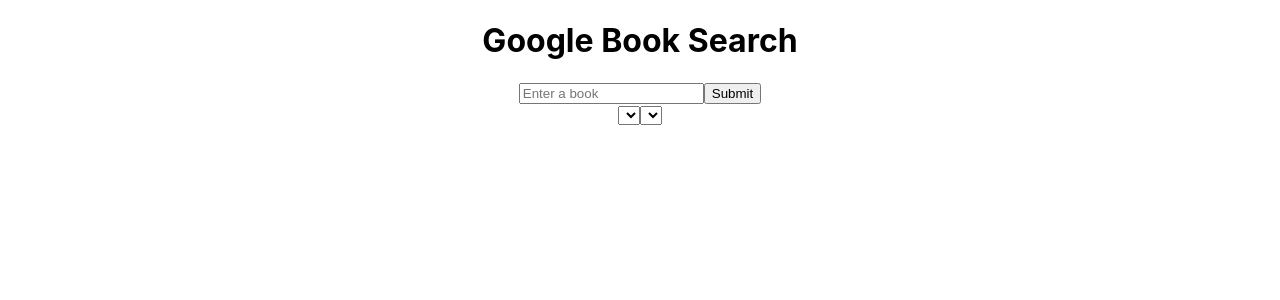
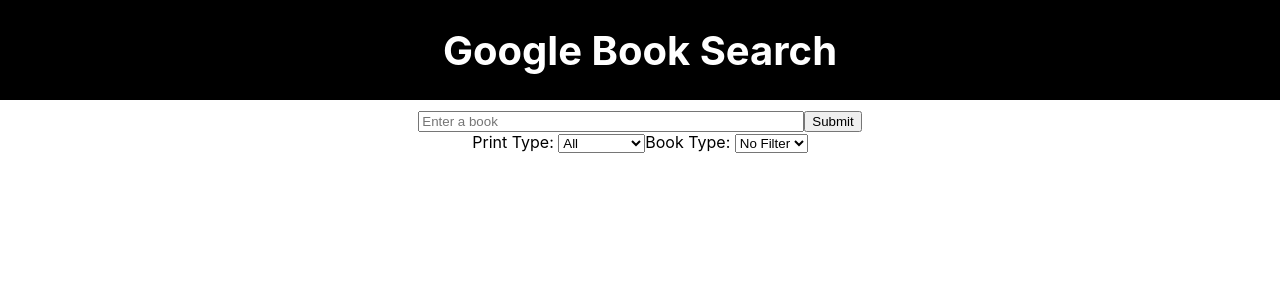
Before and after one commit to thinkful-ei-gecko/marlon-sean-BooksApi, a React (Create React App) app: page / in a window 1280 px wide. Shown: the top 300 px of the page. Built offline with nearby package versions, Linux system fonts and the light colour scheme.

Commit message:
refactored assignment

```diff
--- a/src/App.js
+++ b/src/App.js
@@ -1,6 +1,5 @@
 import React from 'react';
 import './App.css';
-import FilterBar from './FilterBar';
 import Search from './Search';
 import Header from './Header';
 import Results from './Results';
@@ -8,39 +7,43 @@
 class App extends React.Component {
   state={
     booksList: [],
-    currentVolume:'',
+    baseURL: 'https://www.googleapis.com/books/v1/volumes?q=',
   }
 
-  updateStateVolumeList(response){
+  updateBooksList(response){
       this.setState({
         booksList: response
       })
   }
 
-  updateCurrentVolumeState(response){
+  generateURL = (search, printType, filter) => {
+    let printTypeString = `&printType=${printType}`
+    let filterString = `&filter=${filter}`
 
+    if(filter === ''){
+     filterString = '';
+    }
+
+    let newBaseURL = `https://www.googleapis.com/books/v1/volumes?q=${search}${printTypeString}${filterString}`;
+
+    this.setState({baseURL: newBaseURL}, this.getBooks)
   }
-
-  getBooks = query => {
-    this.updateCurrentVolumeState(query);
-    const baseURL = `https://www.googleapis.com/books/v1/volumes?q=${query}`;
+  getBooks = () => {
+    let baseURL = this.state.baseURL
     console.log(baseURL)
-      fetch(baseURL)
+      fetch(`${baseURL}`)
       .then(response => response.ok ? response.json() : Promise.reject("Something went wrong here"))
       .then(response => {
-        this.updateStateVolumeList(response.items)
+        this.updateBooksList(response.items)
         console.log(this.state.booksList)
       })
-
   }
-
 
   render() {
     return (
       <div className="App">
         <Header />
-        <Search getBooks={this.getBooks} />
-        <FilterBar />
+        <Search getBooks={this.getBooks} generateURL={this.generateURL}/>
         <Results books={this.state.booksList} />
       </div>
     )
--- a/src/FilterBar.js
+++ /dev/null
@@ -1,21 +0,0 @@
-import React from 'react';
-import ReactDOM from 'react-dom'
-
-class FilterBar extends React.Component {
-
-    render(){
-
-        return(
-            <section>
-                <select>
-
-                </select>
-                <select>
-
-                </select>
-            </section>
-        )
-    }
-}
-
-export default FilterBar
--- /dev/null
+++ b/src/Header.css
@@ -0,0 +1,11 @@
+h1{
+    display: flex;
+    background-color: black;
+    color: white;
+    margin: 0;
+    height: 100px;
+    font-size: 40px;
+    justify-content: center;
+    align-content: center;
+    align-items: center;
+}
--- a/src/Header.js
+++ b/src/Header.js
@@ -1,11 +1,11 @@
 import React from 'react';
-import ReactDOM from 'react-dom'
+import './Header.css';
 
 class Header extends React.Component {
 
     render() {
         return (
-            <h1>Google Book Search </h1>
+            <h1>Google Book Search</h1>
         )
     }
 }
--- /dev/null
+++ b/src/Results.css
@@ -0,0 +1,23 @@
+ul{
+    display: flex;
+    flex-direction: column;
+    list-style: none;
+}
+
+li{
+    display: block;
+    margin-left: auto;
+    margin-right: auto;
+    margin: 1px;
+    border: 1px solid black;
+}
+
+p{
+    font-size: 16px;
+    margin-left: auto;
+    margin-right: auto;
+}
+
+img{
+    float: left;
+}
--- a/src/Results.js
+++ b/src/Results.js
@@ -1,11 +1,10 @@
 import React from 'react';
-import ReactDOM from 'react-dom'
+import './Results.css';
 
-class Results extends React.Component{
 
-    render(){
+function Results(props) {
 
-    const data=this.props.books.map(newBook => {
+    const data=props.books.map(newBook => {
         return(
             <li key={newBook.id}>
                 <h3>{newBook.volumeInfo.title}</h3>
@@ -16,14 +15,13 @@
             </li>
             )
         })
-     ;
+        ;
 
     return (
         <ul className='resultsList'>
-          {data}
+            {data}
         </ul>
     );
-    }
 }
 
 export default Results
--- /dev/null
+++ b/src/Search.css
@@ -0,0 +1,6 @@
+form{
+    margin: 10px;
+}
+input{
+    width: 30%;
+}
--- a/src/Search.js
+++ b/src/Search.js
@@ -1,26 +1,66 @@
 import React from 'react';
-import ReactDOM from 'react-dom'
-import App from './App'
-import Results from './Results';
+import './Search.css';
+
 
 class Search extends React.Component {
+  constructor(props) {
+    super(props);
+    this.state = {
+      search: '',
+      printType: 'all',
+      bookFilter: ''
+    }
+	}
 
     handleSubmit = event => {
         event.preventDefault();
-        const searchTerm = document.getElementById('searchValue').value
-        console.log(searchTerm)
-        this.props.getBooks(searchTerm);
+        this.setState({
+          search: event.target.searchValue.value,
+        })
+        this.props.generateURL(event.target.searchValue.value, this.state.printType, this.state.bookFilter);
+    }
+
+    handleFilterChange = newFilter => {
+      console.log(newFilter);
+      this.setState({
+      bookFilter: newFilter
+      })
+      console.log('Filter change ran!')
+    }
+
+
+    handlePrintTypeChange = newPrintType => {
+      console.log(newPrintType);
+      this.setState({
+      printType: newPrintType
+      })
+      console.log('Print type change ran!')
     }
 
     render(){
+      console.log(this.state.printType)
         return (
-            <form className='searchBar' onSubmit={this.handleSubmit}>
-                <input type="text" id='searchValue' placeholder='Enter a book'></input>
-                <button type="submit">Submit</button>
-            </form>
+        	<form className='searchBar' onSubmit={this.handleSubmit}>
+						<input name='searchValue' type="text" id='searchValue' placeholder='Enter a book'></input>
+            <button type="submit">Submit</button>
+            <div className='filterSection' >
+							<label htmlFor='printType'>Print Type: </label>
+							<select id='printType' defaultValue='all' onChange={e => this.handlePrintTypeChange(e.target.value)}>
+							<option value='all'>All</option>
+							<option value='books'>Books</option>
+							<option value='magazines'>Magazines</option>
+							</select>
+							<label htmlFor='bookType'>Book Type: </label>
+							<select className='bookType' id='bookFilter' defaultValue='' onChange={e => this.handleFilterChange(e.target.value)}>
+							<option value=''>No Filter</option>
+							<option value='ebooks'>E-Books</option>
+							<option value='free-ebooks'>Free</option>
+              <option value='full'>Full</option>
+							</select>
+            </div>
+          </form>
         )
     }
-
 }
 
 export default Search
```
